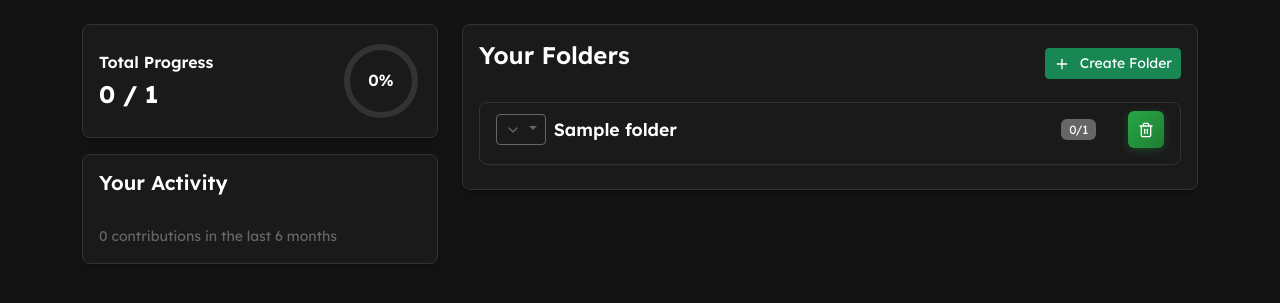
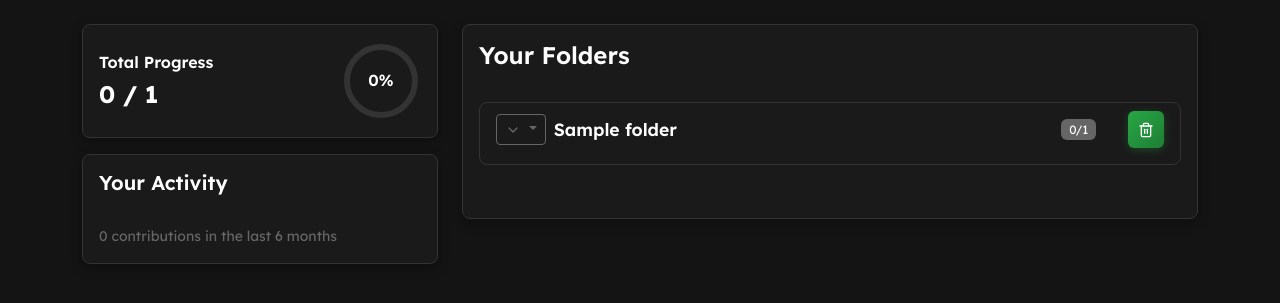
Before and after one commit to Prathmeshgumal/QFolders, a Flask app: template templates/dashboard.html in a window 1280 px wide. Shown: the part 63-366 px from the top of the page. Run offline with Flask 3, Linux system fonts and the light colour scheme; the template is opened without the code that fills it: most values are stand-ins (such as "Sample title", 1, 10 or a date in 2020); parts of the project's set-up code (start-up, migrations or seed data) failed here and were passed over.

Commit message:
remove add folder button instead use double click

```diff
--- a/templates/dashboard.html
+++ b/templates/dashboard.html
@@ -55,19 +55,12 @@
 
   <div class="col-12 col-lg-8">
     <div class="card">
-      <div class="card-body">
+      <div class="card-body" id="foldersCardBody">
         <div class="d-flex justify-content-between align-items-center mb-3">
           <h2 class="h5 mb-0">Your Folders</h2>
-          <button type="button" class="btn btn-success btn-sm" data-bs-toggle="modal" data-bs-target="#createFolderModal">
-            <svg width="16" height="16" viewBox="0 0 24 24" fill="none" stroke="currentColor" stroke-width="2" stroke-linecap="round" stroke-linejoin="round" style="margin-right: 6px;">
-              <line x1="12" y1="5" x2="12" y2="19"></line>
-              <line x1="5" y1="12" x2="19" y2="12"></line>
-            </svg>
-            Create Folder
-          </button>
         </div>
         {% if folders %}
-          <div class="list-group">
+          <div class="list-group folders-container" id="foldersContainer">
             {% for f in folders %}
               <div class="list-group-item folder-item folder-drop-target"
                    data-folder-id="{{ f['id'] }}"
@@ -196,9 +189,9 @@
             {% endfor %}
           </div>
         {% else %}
-          <div class="text-center py-5">
+          <div class="text-center py-5 folders-empty-state" style="cursor: pointer;">
             <p class="text-muted mb-3" style="font-size: 1.1rem;">No folders yet.</p>
-            <p class="text-muted mb-0" style="font-size: 0.9rem;">Click "Create Folder" to get started!</p>
+            <p class="text-muted mb-0" style="font-size: 0.9rem;">Double-click anywhere to create your first folder!</p>
           </div>
         {% endif %}
       </div>
@@ -425,6 +418,48 @@
 
 .folder-item:hover::after {
   opacity: 1 !important;
+}
+
+.folders-container {
+  min-height: 100px !important;
+  position: relative !important;
+}
+
+.folders-container::before {
+  content: 'Double-click to create folder' !important;
+  position: absolute !important;
+  top: 50% !important;
+  left: 50% !important;
+  transform: translate(-50%, -50%) !important;
+  background-color: rgba(0, 0, 0, 0.8) !important;
+  color: var(--netflix-white) !important;
+  padding: 8px 16px !important;
+  border-radius: 6px !important;
+  font-size: 0.875rem !important;
+  opacity: 0 !important;
+  pointer-events: none !important;
+  transition: opacity 0.3s ease !important;
+  white-space: nowrap !important;
+  z-index: 10 !important;
+}
+
+.folders-container:hover::before {
+  opacity: 1 !important;
+}
+
+.folders-empty-state {
+  transition: all 0.3s ease !important;
+  border-radius: 8px !important;
+  position: relative !important;
+}
+
+.folders-empty-state:hover {
+  background-color: rgba(255, 255, 255, 0.05) !important;
+  transform: translateY(-2px) !important;
+}
+
+#foldersCardBody {
+  position: relative !important;
 }
 
 .folder-name {
@@ -735,7 +770,30 @@ document.addEventListener('DOMContentLoaded', function() {
       openAddQuestionModal(folderId, folderName);
     });
   });
+
+  // Handle double-click on folders section to create new folder
+  const foldersCardBody = document.getElementById('foldersCardBody');
+  if (foldersCardBody) {
+    foldersCardBody.addEventListener('dblclick', function(e) {
+      // Don't trigger if double-clicking on a folder item
+      if (e.target.closest('.folder-item')) {
+        return;
+      }
+      e.preventDefault();
+      e.stopPropagation();
+      openCreateFolderModal();
+    });
+  }
 });
+
+function openCreateFolderModal() {
+  // Clear the form field
+  document.getElementById('name').value = '';
+
+  // Show the modal
+  var createFolderModal = new bootstrap.Modal(document.getElementById('createFolderModal'));
+  createFolderModal.show();
+}
 
 // Checkbox functionality
 document.addEventListener('DOMContentLoaded', function() {
```
